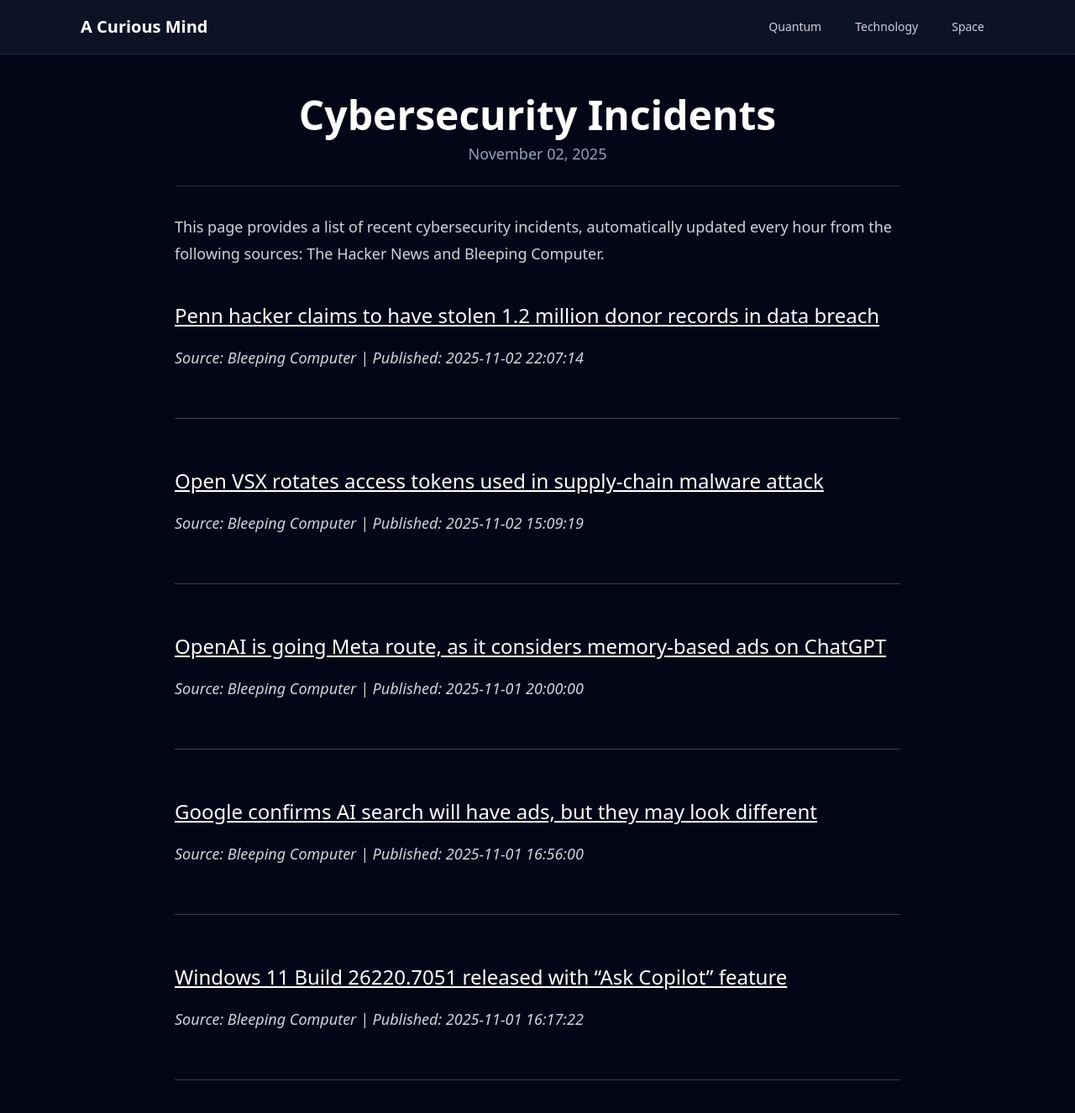
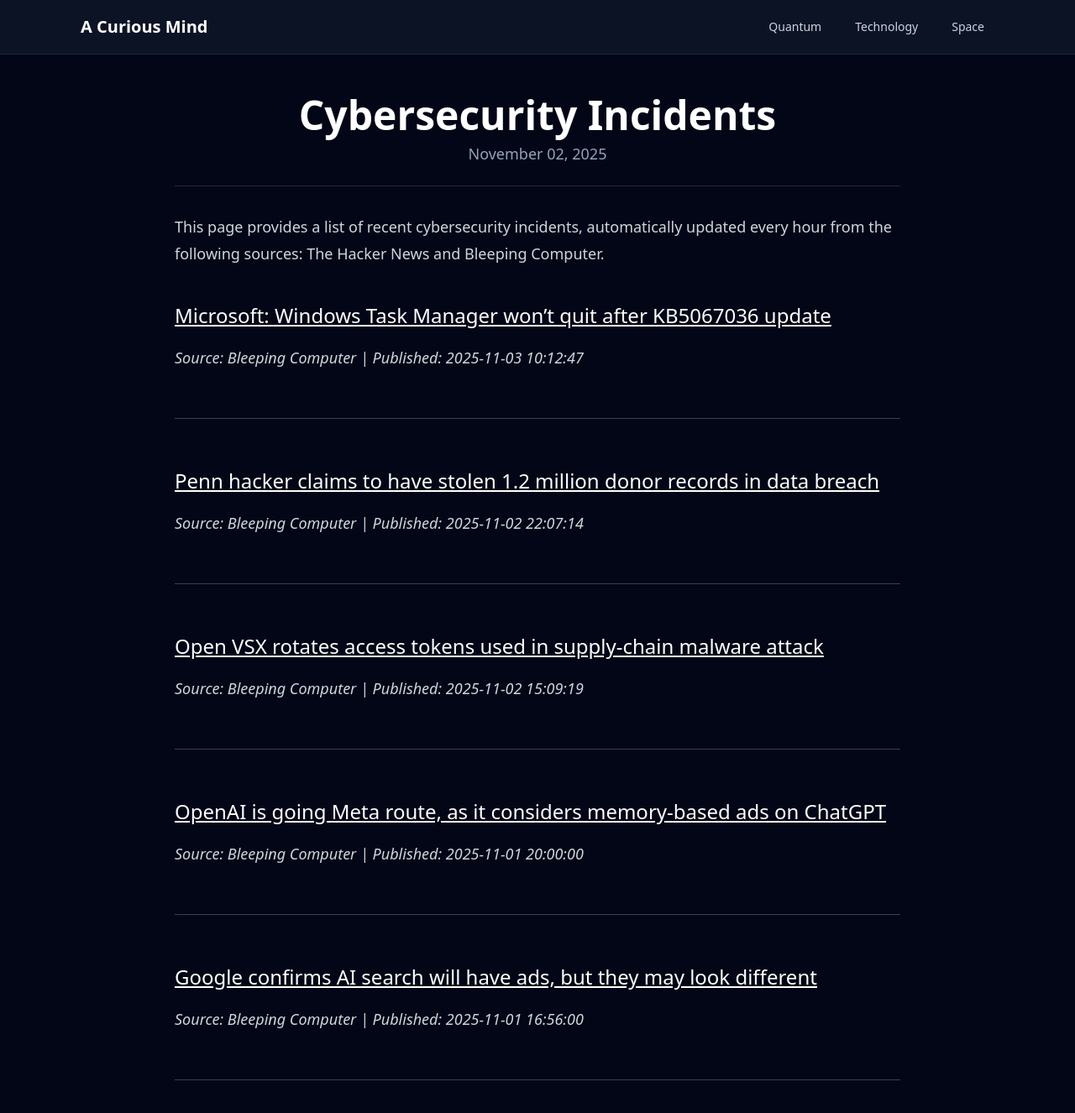
Before and after one commit to onehl7/onehl7.github.io, a Jekyll site: the page built from _posts/2025-11-02-cybersecurity-incidents.md, in a window 1280 px wide and 1400 px high. Shown: the top 1326 px of the window at 84% size. Built offline with Jekyll 4.4.1, drawn with Linux system fonts in a browser that asks for light colours; nearby versions of some CDN libraries.

Commit message:
Update news data

```diff
--- a/_data/news.json
+++ b/_data/news.json
@@ -1,4 +1,10 @@
 [
+  {
+    "source": "Bleeping Computer",
+    "title": "Microsoft: Windows Task Manager won\u2019t quit after KB5067036 update",
+    "link": "https://www.bleepingcomputer.com/news/microsoft/microsoft-windows-task-manager-wont-quit-after-kb5067036-update/",
+    "published": "2025-11-03 10:12:47"
+  },
   {
     "source": "Bleeping Computer",
     "title": "Penn hacker claims to have stolen 1.2 million donor records in data breach",
@@ -22,11 +28,5 @@
     "title": "Google confirms AI search will have ads, but they may look different",
     "link": "https://www.bleepingcomputer.com/news/google/google-confirms-ai-search-will-have-ads-but-they-may-look-different/",
     "published": "2025-11-01 16:56:00"
-  },
-  {
-    "source": "Bleeping Computer",
-    "title": "Windows 11 Build 26220.7051 released with \u201cAsk Copilot\u201d feature",
-    "link": "https://www.bleepingcomputer.com/news/microsoft/windows-11-build-262207051-released-with-ask-copilot-feature/",
-    "published": "2025-11-01 16:17:22"
   }
 ]
```
